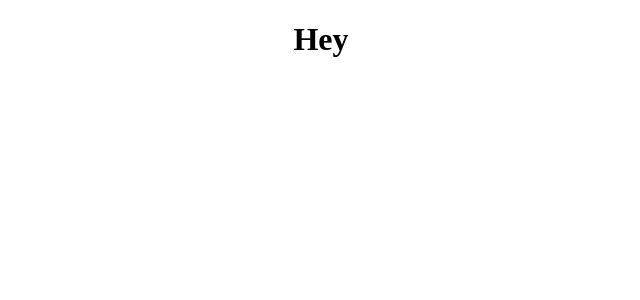
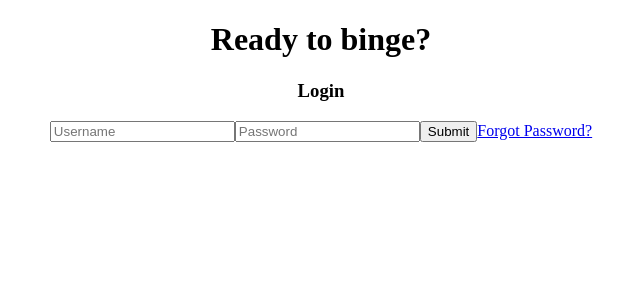
Before and after one commit to dswcodes0/movie-capstone, a React (Create React App) app in the folder movie-app/: page /SignIn in a window 1280 px wide. Shown: the top 300 px of the page, without its empty margins (319-959 px from the left). Built offline with nearby package versions, Linux system fonts and the light colour scheme.

Commit message:
added forgot password file and linked it

```diff
--- a/movie-app/src/App/App.jsx
+++ b/movie-app/src/App/App.jsx
@@ -3,6 +3,8 @@ import './App.css';
 import SignIn from '../SignIn/SignIn';
 import SignUp from '../SignUp/SignUp';
 import SignedOutHome from "../SignedOutHome/SignedOutHome"
+import ForgotPassword from '../SignIn/ForgotPassword';
+
 
 function App() {
   return (
@@ -10,8 +12,10 @@ function App() {
       <BrowserRouter>
       <Routes>
         <Route path="/" element={<SignedOutHome />} />
-        <Route path="/SignIn" element={<SignIn />} />
+        <Route path="/SignIn" element={<SignIn />}/>
+        <Route path="/ForgotPassword" element={<ForgotPassword />} />
         <Route path="/SignUp" element={<SignUp />} />
+
       </Routes>
       </BrowserRouter>
     </div>
--- /dev/null
+++ b/movie-app/src/SignIn/ForgotPassword.jsx
@@ -0,0 +1,11 @@
+import React from 'react';
+
+const ForgotPassword = () => {
+    return (
+      <div>
+        <h1>Forgot Password</h1>
+      </div>
+    );
+};
+
+export default ForgotPassword;
--- a/movie-app/src/SignIn/SignIn.jsx
+++ b/movie-app/src/SignIn/SignIn.jsx
@@ -1,10 +1,19 @@
 import React from 'react';
+import { Link } from 'react-router-dom';
 import './SignIn.css';
+import ForgotPassword from './ForgotPassword'
 
 const SignIn = () => {
     return (
       <div>
-        <h1>Hey</h1>
+        <h1>Ready to binge?</h1>
+        <h3>Login</h3>
+        <form action="submit">
+          <input type="text" id='username' placeholder='Username'/>
+          <input type="password" id='password' placeholder='Password' />
+          <input type="submit" value="Submit"></input>
+        <Link to="/ForgotPassword">Forgot Password?</Link>
+        </form>
       </div>
     );
   };
--- a/movie-app/src/SignedOutHome/SignedOutHome.jsx
+++ b/movie-app/src/SignedOutHome/SignedOutHome.jsx
@@ -1,8 +1,6 @@
 import React from 'react';
 import { BrowserRouter as Router, Routes, Link, Route } from "react-router-dom";
 import './SignedOutHome.css';
-import SignIn from '../SignIn/SignIn'
-import SignUp from '../SignUp/SignUp'
 
 const SignedOutHome = () => {
     return (
```
Also changed, not shown: movie-app/src/SignIn/ForgotPassword.css (added).
